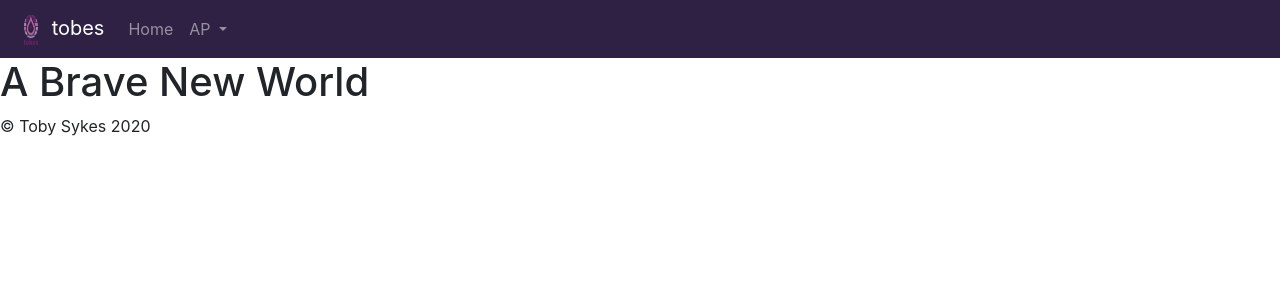
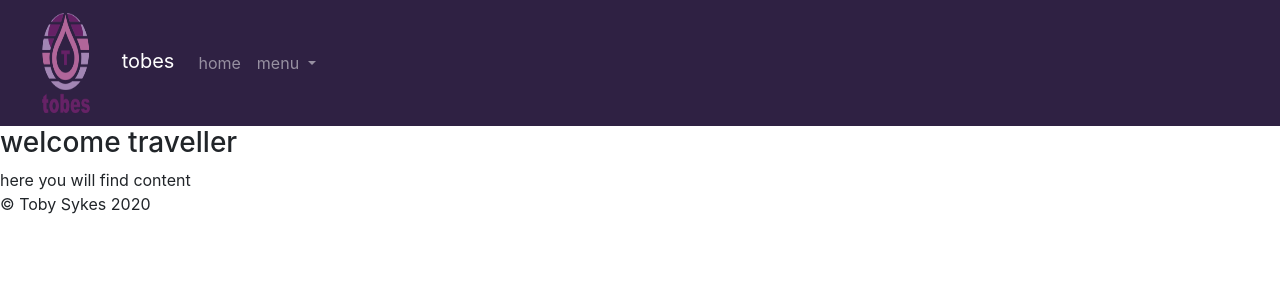
Before and after one commit to IanRobertsWork/websites, a PHP site: page / in a window 1280 px wide. Shown: the top 300 px of the page. Run offline with PHP 8.4, Linux system fonts and the light colour scheme; some libraries are stand-ins or nearby versions.

Commit message:
forgot js

```diff
--- a/Website-dockerfiles/toby-site/website-code/inc/footer.php
+++ b/Website-dockerfiles/toby-site/website-code/inc/footer.php
@@ -1,3 +1,10 @@
     <script src="https://maxcdn.bootstrapcdn.com/bootstrap/4.0.0-beta/js/bootstrap.min.js" integrity="sha384-h0AbiXch4ZDo7tp9hKZ4TsHbi047NrKGLO3SEJAg45jXxnGIfYzk4Si90RDIqNm1" crossorigin="anonymous"></script>
-    <p class="footer">&copy; Toby Sykes 2020</p>
+    <script src="https://code.jquery.com/jquery-3.2.1.slim.min.js" integrity="sha384-KJ3o2DKtIkvYIK3UENzmM7KCkRr/rE9/Qpg6aAZGJwFDMVNA/GpGFF93hXpG5KkN" crossorigin="anonymous"></script>
+    <script src="https://cdnjs.cloudflare.com/ajax/libs/popper.js/1.11.0/umd/popper.min.js" integrity="sha384-b/U6ypiBEHpOf/4+1nzFpr53nxSS+GLCkfwBdFNTxtclqqenISfwAzpKaMNFNmj4" crossorigin="anonymous"></script>
+
+    <div class="panel panel-default">
+        <div class="panel-body">
+            &copy; Toby Sykes 2020
+        </div>
+    </div>
 </html>
--- a/Website-dockerfiles/toby-site/website-code/inc/nav.php
+++ b/Website-dockerfiles/toby-site/website-code/inc/nav.php
@@ -1,7 +1,7 @@
 <nav class="navbar navbar-expand-lg navbar-dark" style="background-color: #2F2143;">
   <a class="navbar-brand" href="/">
     <!-- Page logo and name -->
-    <img src="/img/tobes.png" width="30" height="30" alt="eko"> tobes
+    <img src="/img/tobes.png" width="100" height="100" alt="tobes logo"> tobes
   </a>
   <button class="navbar-toggler" type="button" data-toggle="collapse" data-target="#navbarNav" aria-controls="navbarNav" aria-expanded="false" aria-label="Toggle navigation">
     <span class="navbar-toggler-icon"></span>
@@ -9,11 +9,11 @@
   <div class="collapse navbar-collapse" id="navbarNav">
     <ul class="navbar-nav">
     <li class="nav-item">
-        <a class="nav-link" href="/">Home <span class="sr-only">(current)</span></a>
+        <a class="nav-link" href="/">home <span class="sr-only">(current)</span></a>
       </li>
       <li class="nav-item dropdown">
         <a class="nav-link dropdown-toggle" href="#" id="navbarDropdown" role="button" data-toggle="dropdown" aria-haspopup="true" aria-expanded="false">
-          AP
+          menu
         </a>
         <div class="dropdown-menu" aria-labelledby="navbarDropdown">
           <a class="dropdown-item" href="../pgs/guitar.php">Guitar</a>
--- a/Website-dockerfiles/toby-site/website-code/index.php
+++ b/Website-dockerfiles/toby-site/website-code/index.php
@@ -2,9 +2,14 @@
 <?php include "inc/nav.php"; ?>
 
 <body>
-
-    <h1>A Brave New World</h1>
-
+    <div class="panel panel-default">
+        <div class="panel-heading">
+            <h3 class="panel-title">welcome traveller</h3>
+        </div>
+        <div class="panel-body">
+            here you will find content
+        </div>
+    </div>
 </body>
 
 <?php include "inc/footer.php"; ?>
```
